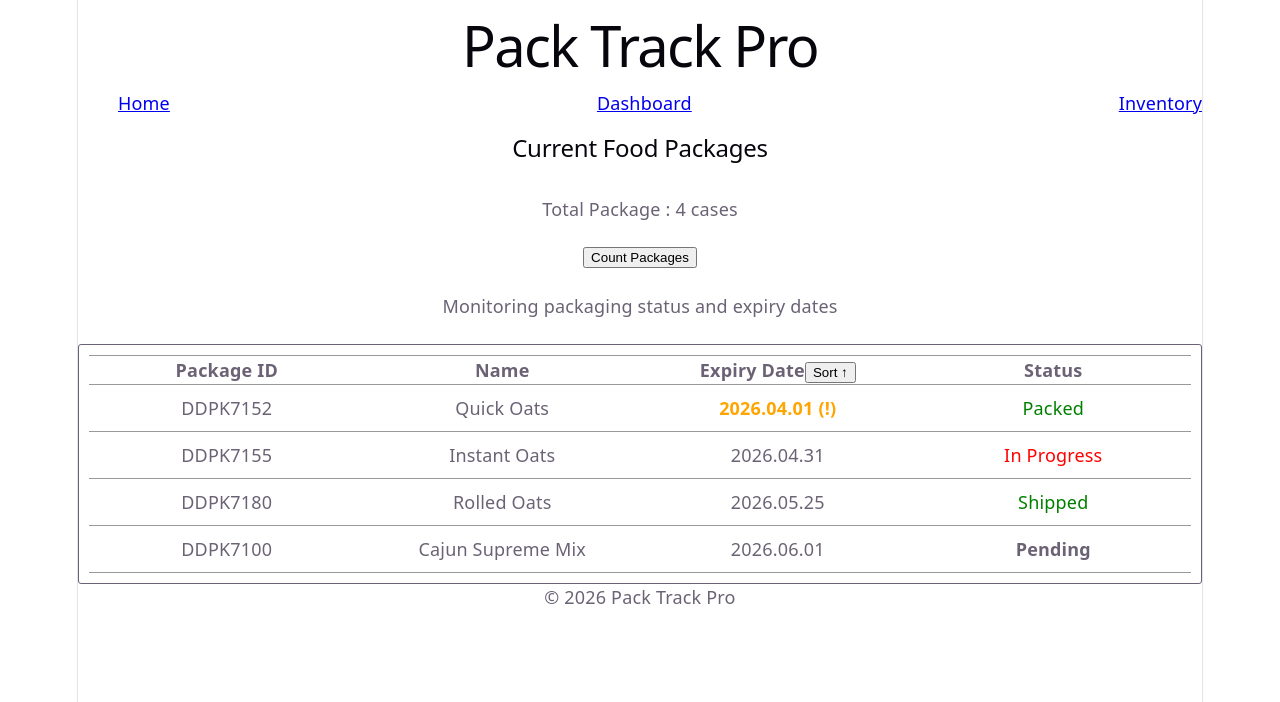
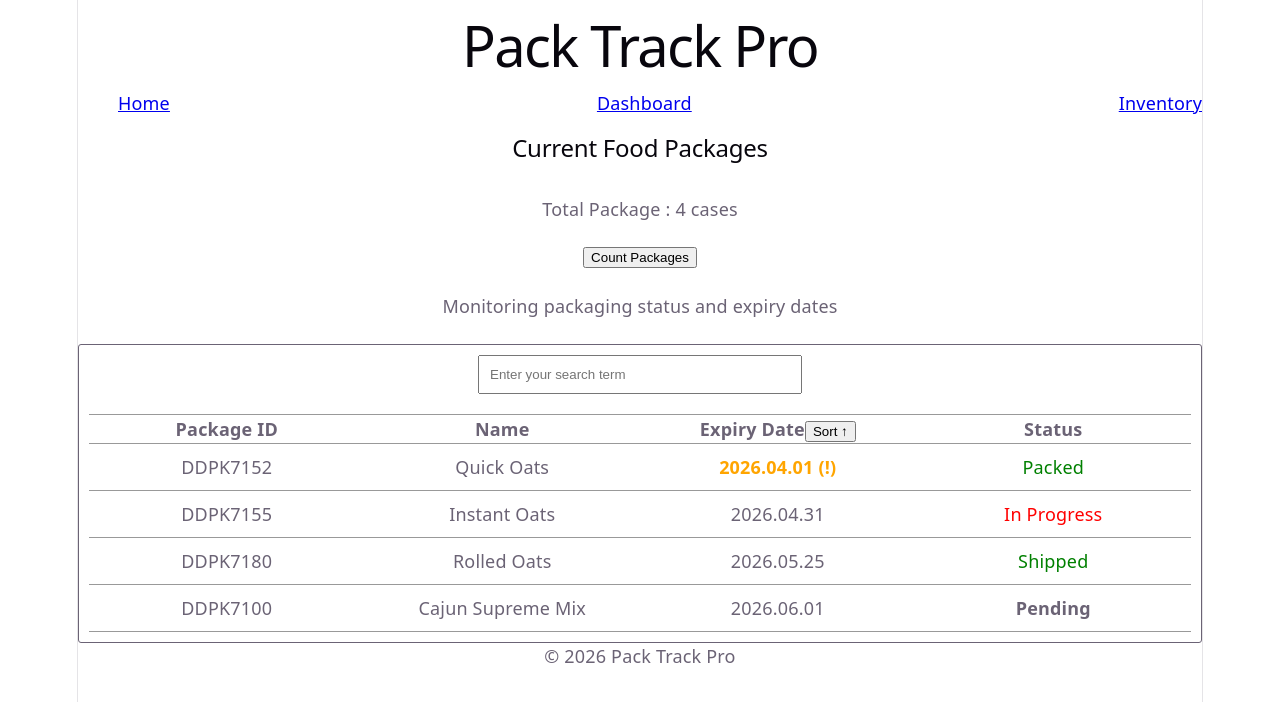
Before and after one commit to johnhongannguyen/pack-track-pro, a React (Vite) app: page / in a window 1280 px wide. Shown: the top 702 px of the page. Built offline with nearby package versions, Linux system fonts and the light colour scheme.

Commit message:
added real-time search filtering for product names

```diff
--- a/src/App.jsx
+++ b/src/App.jsx
@@ -48,11 +48,10 @@ const handleSort = () =>{
   setIsAsc(!isAsc);
 }
 
-const filteredData = () =>{
-  // checks if the batch.name includes your searchTerm
-  // add an <input> tag above your table
-  // link the input's value to searchTerm and use onChange to update the state as you type
-}
+const filteredSearch = data.filter(batch => {
+  batch.name.toLowerCase().includes(searchTerm.toLowerCase()) ||
+  batch.id.toLowerCase().includes(searchTerm.toLowerCase())
+});
   return (
     <>
       <header>
@@ -72,6 +71,15 @@ const filteredData = () =>{
           <button>Count Packages</button>
           <p>Monitoring packaging status and expiry dates</p>
           <div className="package-list">
+            <div className="search-container">
+              <input
+              type="text"
+              placeholder='Enter your search term'
+              value={filteredSearch}
+              onChange={(e) => setSearchTerm(e.target.value)}
+              style={{marginBottom: '20px', padding: '10px', width:'300px'}}
+              />
+            </div>
             <table>
               <thead>
                 <tr>
```
